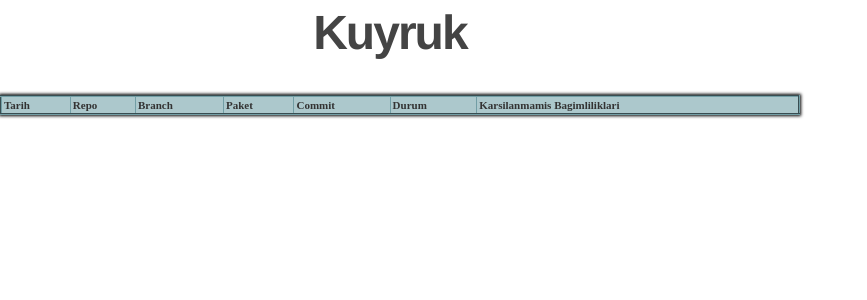
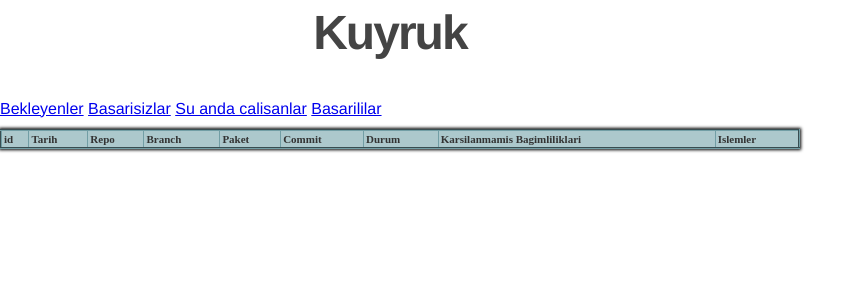
Before and after one commit to PisiLinuxNew/pisi-farm, a Flask app: page /queue in a window 1280 px wide. Shown: the part 40-340 px from the top of the page, without its empty margins (0-867 px from the left). Run offline with Flask 2, Linux system fonts and the light colour scheme; lists and menus that the app fills with data are empty; parts of the project's set-up code (start-up, migrations or seed data) failed here and were passed over.

Commit message:
queue now sorted by id, descending

```diff
--- a/farm/farm.py
+++ b/farm/farm.py
@@ -116,7 +116,7 @@ def queue(qtype = "all"):
         return deplist
 
     if qtype == "all":
-        vals = ses.query(Kuyruk).filter(Kuyruk.durum < 1000).join(Paket).order_by(Kuyruk.tarih.asc()).all()
+        vals = ses.query(Kuyruk).filter(Kuyruk.durum < 1000).join(Paket).order_by(Kuyruk.id.desc()).all()
         deps = depfind(vals)
         return render_template('queue.html', packages = vals, build_deps = deps)
     else:
@@ -137,7 +137,7 @@ def queue(qtype = "all"):
             if durum == "success":
                 durumlar.append(999)
             print durumlar
-        vals = ses.query(Kuyruk).filter(Kuyruk.durum.in_(durumlar)).join(Paket).order_by(Kuyruk.tarih.asc()).all()
+        vals = ses.query(Kuyruk).filter(Kuyruk.durum.in_(durumlar)).join(Paket).order_by(Kuyruk.id.desc()).all()
         deps = depfind(vals)
         return render_template('queue.html', packages = vals, build_deps = deps)
 
@@ -324,7 +324,8 @@ def upload():
             f = os.path.join(p, gercek_isim)
             file.save(f)
             hash = os.popen("sha1sum %s" % f, "r").readlines()[0].split()[0].strip()
-            index = DockerIndexer(f)
+            if f.endswith("pisi"):
+                index = DockerIndexer(f)
             return hash
 
 
--- a/farm/templates/layout.html
+++ b/farm/templates/layout.html
@@ -19,6 +19,11 @@
  	</nav></strong>
       </div>
     </header>
+
+    <div class="container">
+      {% block  top %}
+      {% endblock %}
+    </div>
     <div class="container">
       {% block content %}
       {% endblock %}
--- a/farm/templates/queue.html
+++ b/farm/templates/queue.html
@@ -1,9 +1,20 @@
 {% extends "layout.html" %}
 
+{% block top %}
+
+  <h2>Kuyruk</h2>
+<a href="waiting"> Bekleyenler</a>
+<a href="failed"> Basarisizlar</a>
+<a href="running"> Su anda calisanlar</a>
+<a href="success"> Basarililar</a>
+<p>
+
+{% endblock %}
+
 {% block content %}
-  <h2>Kuyruk</h2>
 <table border=1>
 <tr>
+   <th>id</th>
    <th>Tarih</th>
    <th>Repo</th>
    <th>Branch</th>
@@ -11,9 +22,11 @@
    <th>Commit</th>
    <th>Durum</th>
    <th>Karsilanmamis Bagimliliklari</th>
+   <th>Islemler</th>
 </tr>
   {% for p   in packages %}
 <tr>
+  <td>{{ p.id       }}</td>
   <td>{{ p.tarih       }}</td>
   <td>{{ p.repository  }}</td>
   <td>{{ p.branch      }}</td>
@@ -52,6 +65,11 @@
   {% endif %}
   </td>
 
+  <td>
+    <a href=/ciftlik/queue/return/{{ p.id }} > <img title="Geri al" alt="Kuyruga geri al" src="{{ url_for('static', filename='image/geri.png') }}" ></a>
+    <a href=/ciftlik/queue/delete/{{ p.id }} > <img title="Sil" alt="Kuyruktan sil" src="{{ url_for('static', filename='image/cop.png') }}" ></a>
+  </td>
+
 </tr>
 
   {% endfor %}
```
